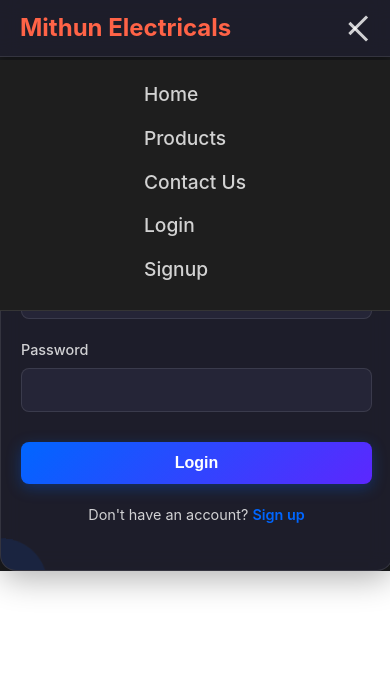
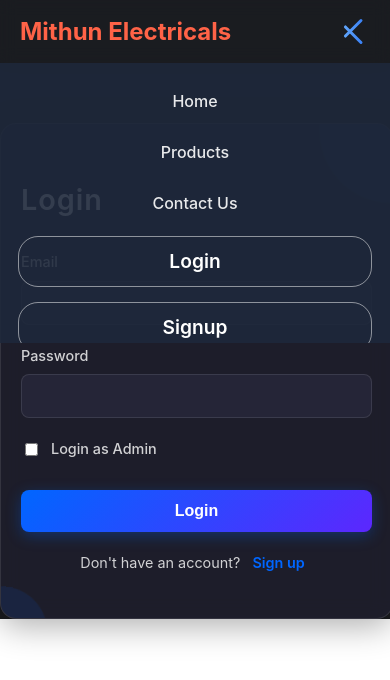
Before and after one commit to Pradheep-S/inventory-manager, a React (Vite) app in the folder client/: page /login in a window 390 px wide. Both pictures are taken after a click on the element 357 px from the left and 28 px from the top of the page. Shown: the top 680 px of the page. Built offline with nearby package versions, Linux system fonts and the light colour scheme.

Commit message:
Update AdminRoute navigation; enhance Login and Signup styles; implement admin login functionality; refactor Navbar for dynamic links

```diff
--- a/client/src/components/AdminRoute.jsx
+++ b/client/src/components/AdminRoute.jsx
@@ -45,7 +45,7 @@ const AdminRoute = ({ children }) => {
   if (user && user.role === "admin") {
     return children;
   } else {
-    return <Navigate to="/" />;
+    return <Navigate to="/login" />;
   }
 };
 
--- a/client/src/components/Navbar.css
+++ b/client/src/components/Navbar.css
@@ -3,33 +3,40 @@
   display: flex;
   justify-content: space-between;
   align-items: center;
-  padding: 10px 20px;
-  background-color: linear-gradient(135deg, #121212 0%, #0a0a0a 100%);
+  padding: 10px 20px; /* Original padding maintained */
+  background: rgba(30, 41, 59, 0.1); /* Transparent background */
+  backdrop-filter: blur(8px); /* Slight blur for glass effect */
   color: white;
   position: sticky;
   top: 0;
   z-index: 1000;
-  box-shadow: 0 4px 8px rgba(0, 0, 0, 0.3);
-  transition: transform 0.3s ease-in-out; /* Smooth transition */
+  box-shadow: 0 4px 12px rgba(0, 0, 0, 0.15);
+  transition: transform 0.4s cubic-bezier(0.4, 0, 0.2, 1);
 }
 
 .navbar.hidden {
-  transform: translateY(-100%); /* Move the navbar out of view */
+  transform: translateY(-100%);
 }
 
 /* Logo */
 .logo {
   font-size: 1.5em;
-    font-weight: bold;
-    color: #ff6347; /* Tomato color for logo */
-    cursor: pointer;
+  font-weight: 700;
+  background: linear-gradient(90deg, #ff6347, #ff6347);
+  -webkit-background-clip: text;
+  background-clip: text;
+  color: transparent;
+  transition: transform 0.3s ease;
+}
+
+.logo:hover {
+  transform: scale(1.03);
 }
 
 /* Nav Links */
 .nav-links {
   display: flex;
   align-items: center;
-    transition: all 0.3s ease;
 }
 
 .nav-links ul {
@@ -41,124 +48,134 @@
 }
 
 .nav-links li {
+  position: relative;
   cursor: pointer;
 }
 
-  .nav-links a {
-    color: white;
+/* Regular nav links with underline effect */
+.nav-links a:not(.auth-link) {
+  color: rgba(255, 255, 255, 0.9);
   text-decoration: none;
   font-size: 1em;
-    transition: color 0.3s ease, transform 0.3s ease;
+  font-weight: 500;
+  padding: 6px 12px;
+  border-radius: 8px;
+  transition: all 0.3s cubic-bezier(0.25, 0.8, 0.25, 1);
+  position: relative;
+  overflow: hidden;
 }
 
-  .nav-links a:hover {
-    color: #ff6347; /* Tomato color for hover effect */
-    transform: translateY(-2px); /* Slight lift effect */
+.nav-links a:not(.auth-link)::after {
+  content: "";
+  position: absolute;
+  bottom: 0;
+  left: 50%;
+  width: 0;
+  height: 2px;
+  background: #ff6347;
+  transition: all 0.3s ease;
+  transform: translateX(-50%);
+}
+
+.nav-links a:not(.auth-link):hover::after {
+  width: 60%;
+}
+
+.nav-links a:not(.auth-link):hover {
+  color: #fff;
+  background: rgba(255, 255, 255, 0.05);
+  transform: translateY(-1px);
+}
+
+/* Aesthetic Login/Signup Links */
+.auth-link {
+  padding: 6px 16px;
+  border-radius: 20px;
+  font-weight: 600;
+  transition: all 0.3s ease;
+}
+
+.login-link {
+  background: transparent;
+  color: #ffffff;
+  border: 1px solid rgba(255, 255, 255, 0.5);
+}
+
+.login-link:hover {
+  border-color: #ffffff;
+  box-shadow: 0 0 8px rgba(255, 255, 255, 0.3);
+  transform: translateY(-2px);
+  animation: pulse 0.6s infinite alternate;
+  color: #ff6347;
+}
+
+.signup-link {
+  background: transparent;
+  color: #ffffff;
+  border: 1px solid rgba(255, 255, 255, 0.5);
+}
+
+.signup-link:hover {
+  border-color: #ffffff;
+  box-shadow: 0 0 8px rgba(255, 255, 255, 0.3);
+  transform: translateY(-2px);
+  animation: pulse 0.6s infinite alternate;
+  color: #ff6347;
+}
+
+/* Logout Button */
+.logout-btn {
+  background: linear-gradient(90deg, #f87171, #ef4444);
+  color: white;
+  border: none;
+  padding: 6px 16px;
+  border-radius: 20px;
+  font-size: 1em;
+  font-weight: 600;
+  cursor: pointer;
+  position: relative;
+  overflow: hidden;
+  transition: all 0.3s cubic-bezier(0.25, 0.8, 0.25, 1);
+}
+
+.logout-btn::before {
+  content: "";
+  position: absolute;
+  top: 50%;
+  left: 50%;
+  width: 0;
+  height: 0;
+  background: rgba(255, 255, 255, 0.2);
+  border-radius: 50%;
+  transform: translate(-50%, -50%);
+  transition: width 0.4s ease, height 0.4s ease;
+}
+
+.logout-btn:hover::before {
+  width: 200%;
+  height: 200%;
+}
+
+.logout-btn:hover {
+  transform: scale(1.05);
 }
 
 /* Profile Icon */
 .profile-icon {
-    font-size: 1.2em;
-    transition: transform 0.3s ease;
+  padding: 6px 12px;
+  background: rgba(255, 255, 255, 0.05);
+  border-radius: 20px;
+  transition: all 0.3s ease;
 }
 
 .profile-icon span {
-    filter: brightness(2); /* Darken the emoji */
-    display: inline-block;
-    transition: filter 0.3s ease;
+  color: #ff6347;
+  font-weight: 600;
 }
 
-  .profile-icon:hover span {
-    filter: brightness(3); /* Brighten on hover */
-    transform: scale(1.1); /* Slight zoom effect */
-  }
-  /* Hamburger Menu */
-  .hamburger {
-    display: none;
-    flex-direction: column;
-    cursor: pointer;
-  }
-
-  .bar {
-    width: 25px;
-    height: 3px;
-    background-color: white;
-    margin: 4px 0;
-    transition: all 0.3s ease;
-  }
-
-  /* Hamburger Animation */
-  .bar.change:nth-child(1) {
-    transform: rotate(-45deg) translate(-5px, 6px);
-  }
-
-  .bar.change:nth-child(2) {
-    opacity: 0;
-  }
-
-  .bar.change:nth-child(3) {
-    transform: rotate(45deg) translate(-5px, -6px);
-  }
-
-  /* Responsive Design */
-  @media (max-width: 768px) {/* Navbar Container */
-    .navbar {
-      display: flex;
-      justify-content: space-between;
-      align-items: center;
-      padding: 10px 20px;
-      background: rgba(30, 30, 46, 0.8); /* Semi-transparent dark background */
-      backdrop-filter: blur(10px); /* Blur effect */
-      color: white;
-      position: sticky;
-      top: 0;
-      z-index: 1000;
-      box-shadow: 0 4px 8px rgba(0, 0, 0, 0.3);
-      border-bottom: 1px solid rgba(255, 255, 255, 0.1); /* Subtle border */
-    }
-
-    /* Logo */
-    .logo {
-      font-size: 1.5em;
-      font-weight: bold;
-      color: #ff6347; /* Blue color for logo */
-      cursor: pointer;
-      transition: color 0.3s ease;
-    }
-
-    .logo:hover {
-      color: #ff6347; /* Gradient end color on hover */
-    }
-
-    /* Nav Links */
-    .nav-links {
-      display: flex;
-      align-items: center;
-      transition: all 0.3s ease;
-    }
-
-    .nav-links ul {
-      list-style: none;
-      display: flex;
-      gap: 20px;
-      margin: 0;
-      padding: 0;
-    }
-
-    .nav-links li {
-      cursor: pointer;
-    }
-
-    .nav-links a {
-      color: rgba(255, 255, 255, 0.8); /* Semi-transparent text */
-      text-decoration: none;
-      font-size: 1em;
-      transition: color 0.3s ease, transform 0.3s ease;
-    }
-
-    .nav-links a:hover {
-      color: #ff6347; /* Blue color for hover effect */
-      transform: translateY(-2px); /* Slight lift effect */
+.profile-icon:hover {
+  background: rgba(96, 165, 250, 0.1);
+  transform: scale(1.05);
 }
 
 /* Hamburger Menu */
@@ -166,23 +183,25 @@
   display: none;
   flex-direction: column;
   cursor: pointer;
+  padding: 5px;
 }
 
 .bar {
   width: 25px;
   height: 3px;
-      background-color: rgba(255, 255, 255, 0.8); /* Semi-transparent bars */
+  background: linear-gradient(90deg, #60a5fa, #3b82f6);
   margin: 4px 0;
-      transition: all 0.3s ease;
+  border-radius: 3px;
+  transition: all 0.4s cubic-bezier(0.68, -0.55, 0.27, 1.55);
 }
 
-    /* Hamburger Animation */
 .bar.change:nth-child(1) {
   transform: rotate(-45deg) translate(-5px, 6px);
 }
 
 .bar.change:nth-child(2) {
   opacity: 0;
+  transform: translateX(20px);
 }
 
 .bar.change:nth-child(3) {
@@ -191,67 +210,88 @@
 
 /* Responsive Design */
 @media (max-width: 768px) {
+  .navbar {
+    padding: 10px 20px; /* Original padding maintained */
+    background: rgba(30, 41, 59, 0.1); /* Transparent background */
+    backdrop-filter: blur(8px);
+  }
+
   .hamburger {
     display: flex;
   }
 
   .nav-links {
     position: absolute;
-        top: 60px;
-        right: 0;
+    top: 100%;
+    left: 0;
     width: 100%;
-        background: rgba(30, 30, 46, 0.95); /* Semi-transparent dark background */
-        backdrop-filter: blur(10px); /* Blur effect */
+    background: rgba(30, 41, 59, 0.9); /* Slightly less transparent for mobile */
+    backdrop-filter: blur(10px);
     flex-direction: column;
     align-items: center;
     height: 0;
     overflow: hidden;
-        transition: height 0.3s ease;
-        border-bottom: 1px solid rgba(255, 255, 255, 0.1); /* Subtle border */
+    transition: height 0.4s ease, opacity 0.3s ease;
+    opacity: 0;
   }
 
   .nav-links.active {
-        height: 250px; /* Adjust height based on content */
+    height: 280px;
+    opacity: 1;
   }
 
   .nav-links ul {
     flex-direction: column;
     gap: 15px;
     padding: 20px 0;
+    width: 100%;
+    text-align: center;
   }
 
-      .nav-links a {
+  .nav-links a,
+  .logout-btn {
     font-size: 1.2em;
+    padding: 10px 20px;
+    width: 80%;
+    margin: 0 auto;
+    display: block;
+  }
+
+  .auth-link,
+  .logout-btn {
+    width: 60%;
+  }
+
+  .profile-icon {
+    width: 60%;
+    margin: 10px auto;
+    padding: 8px 15px;
+  }
+
+  .nav-links.active li {
+    animation: slideIn 0.3s ease forwards;
+    animation-delay: calc(0.1s * var(--i));
   }
 }
-    .hamburger {
-      display: flex;
+
+/* Slide-in Animation */
+@keyframes slideIn {
+  from {
+    opacity: 0;
+    transform: translateY(15px);
+  }
+  to {
+    opacity: 1;
+    transform: translateY(0);
+  }
 }
 
-    .nav-links {
-      position: absolute;
-      top: 60px;
-      right: 0;
-      width: 100%;
-      background-color: #1e1e1e;
-      flex-direction: column;
-      align-items: center;
-      height: 0;
-      overflow: hidden;
-      transition: height 0.3s ease;
+/* Pulse Animation for Login/Signup */
+@keyframes pulse {
+  from {
+    box-shadow: 0 0 8px rgba(255, 255, 255, 0.3);
   }
-
-    .nav-links.active {
-      height: 250px; /* Adjust height based on content */
-    }
-
-    .nav-links ul {
-      flex-direction: column;
-      gap: 15px;
-      padding: 20px 0;
-    }
-
-    .nav-links a {
-      font-size: 1.2em;
+  to {
+    box-shadow: 0 0 12px rgba(255, 255, 255, 0.5);
   }
 }
--- a/client/src/components/Navbar.jsx
+++ b/client/src/components/Navbar.jsx
@@ -1,6 +1,6 @@
 import { Link, useNavigate } from "react-router-dom";
 import { useState, useEffect } from "react";
-import { jwtDecode } from "jwt-decode"; // Use named import instead of default
+import { jwtDecode } from "jwt-decode";
 import "./Navbar.css";
 
 const Navbar = () => {
@@ -13,7 +13,7 @@ const Navbar = () => {
   useEffect(() => {
     const token = localStorage.getItem("token");
     if (token) {
-      const decoded = jwtDecode(token); // Use named import
+      const decoded = jwtDecode(token);
       setUser(decoded);
     }
   }, []);
@@ -49,44 +49,46 @@ const Navbar = () => {
       <div className="logo">Mithun Electricals</div>
       <div className={`nav-links ${isMenuOpen ? "active" : ""}`}>
         <ul>
-          <li>
-            <Link to="/" onClick={() => setIsMenuOpen(false)}>
-              Home
-            </Link>
-          </li>
-          <li>
-            <Link to="/products" onClick={() => setIsMenuOpen(false)}>
-              Products
-            </Link>
-          </li>
-          <li>
-            <Link to="/contact" onClick={() => setIsMenuOpen(false)}>
-              Contact Us
-            </Link>
-          </li>
+          {[
+            { to: "/", text: "Home" },
+            { to: "/products", text: "Products" },
+            { to: "/contact", text: "Contact Us" },
+            ...(user ? [{ to: "/admin/dashboard", text: "Admin" }] : []),
+          ].map((item, index) => (
+            <li key={index} style={{ "--i": index }}>
+              <Link to={item.to} onClick={() => setIsMenuOpen(false)}>
+                {item.text}
+              </Link>
+            </li>
+          ))}
           {user ? (
             <>
-              <li>
-                <Link to="/admin/dashboard" onClick={() => setIsMenuOpen(false)}>
-                  Admin
-                </Link>
+              <li style={{ "--i": 4 }}>
+                <button className="logout-btn" onClick={handleLogout}>
+                  Logout
+                </button>
               </li>
-              <li>
-                <button onClick={handleLogout}>Logout</button>
-              </li>
-              <li className="profile-icon">
+              <li className="profile-icon" style={{ "--i": 5 }}>
                 <span>{user.username}</span>
               </li>
             </>
           ) : (
             <>
-              <li>
-                <Link to="/login" onClick={() => setIsMenuOpen(false)}>
+              <li style={{ "--i": 3 }}>
+                <Link
+                  to="/login"
+                  className="auth-link login-link"
+                  onClick={() => setIsMenuOpen(false)}
+                >
                   Login
                 </Link>
               </li>
-              <li>
-                <Link to="/signup" onClick={() => setIsMenuOpen(false)}>
+              <li style={{ "--i": 4 }}>
+                <Link
+                  to="/signup"
+                  className="auth-link signup-link"
+                  onClick={() => setIsMenuOpen(false)}
+                >
                   Signup
                 </Link>
               </li>
--- a/client/src/pages/Login.css
+++ b/client/src/pages/Login.css
@@ -43,6 +43,12 @@
   display: flex;
   flex-direction: column;
   gap: 8px;
+}
+
+.login-checkbox {
+  flex-direction: row;
+  align-items: center;
+  gap: 10px;
 }
 
 .login-label {
@@ -98,13 +104,40 @@
   text-decoration: none;
   font-weight: 600;
   transition: all 0.3s ease;
+  padding: 4px 8px;
+  border-radius: 4px;
 }
 
 .login-signup-link:hover {
-  text-decoration: underline;
+  background: rgba(0, 102, 255, 0.1);
+  text-decoration: none;
 }
 
-/* Add animated shape background elements to match the home theme */
+/* Navigation Enhancement */
+.login-nav-container {
+  display: flex;
+  justify-content: space-between;
+  margin-bottom: 20px;
+}
+
+.login-nav-link {
+  color: #0066ff;
+  text-decoration: none;
+  font-weight: 600;
+  padding: 8px 16px;
+  border-radius: 8px;
+  transition: all 0.3s ease;
+}
+
+.login-nav-link.active {
+  background: rgba(0, 102, 255, 0.2);
+}
+
+.login-nav-link:hover {
+  background: rgba(0, 102, 255, 0.1);
+}
+
+/* Animated background elements */
 .login-container::before {
   content: '';
   position: absolute;
@@ -132,18 +165,10 @@
 }
 
 @keyframes float-rotate-scale {
-  0%, 100% {
-    transform: translateY(0) rotate(0) scale(1);
-  }
-  25% {
-    transform: translateY(-20px) rotate(45deg) scale(1.1);
-  }
-  50% {
-    transform: translateY(0) rotate(90deg) scale(1);
-  }
-  75% {
-    transform: translateY(20px) rotate(135deg) scale(0.9);
-  }
+  0%, 100% { transform: translateY(0) rotate(0) scale(1); }
+  25% { transform: translateY(-20px) rotate(45deg) scale(1.1); }
+  50% { transform: translateY(0) rotate(90deg) scale(1); }
+  75% { transform: translateY(20px) rotate(135deg) scale(0.9); }
 }
 
 /* Responsive styling */
--- a/client/src/pages/Login.jsx
+++ b/client/src/pages/Login.jsx
@@ -6,16 +6,28 @@ import "./Login.css";
 const Login = () => {
   const [email, setEmail] = useState("");
   const [password, setPassword] = useState("");
+  const [isAdminLogin, setIsAdminLogin] = useState(false);
   const [error, setError] = useState("");
   const navigate = useNavigate();
 
   const handleLogin = async (e) => {
     e.preventDefault();
     try {
-      const res = await axios.post("http://localhost:5000/api/auth/login", { email, password });
+      const endpoint = isAdminLogin
+        ? "http://localhost:5000/api/auth/admin-login"
+        : "http://localhost:5000/api/auth/login";
+
+      const res = await axios.post(endpoint, { email, password });
       localStorage.setItem("token", res.data.token);
-      localStorage.setItem("user", JSON.stringify(res.data.user)); // Store user details
-      navigate("/"); // Navigate to the home page
+      localStorage.setItem("user", JSON.stringify(res.data.user));
+
+      if (isAdminLogin && res.data.user.role === "admin") {
+        localStorage.setItem("isAdmin", "true");
+        navigate("/admin/dashboard"); // Redirect to admin dashboard
+      } else {
+        localStorage.setItem("isAdmin", "false"); // Ensure isAdmin is false for regular users
+        navigate("/"); // Redirect to home page for regular users
+      }
       window.location.reload();
     } catch (err) {
       setError(err.response?.data?.error || "Invalid credentials");
@@ -49,7 +61,18 @@ const Login = () => {
             required
           />
         </div>
-        <button type="submit" className="login-button">Login</button>
+        <div className="login-form-group login-checkbox">
+          <input
+            type="checkbox"
+            id="adminLogin"
+            checked={isAdminLogin}
+            onChange={() => setIsAdminLogin(!isAdminLogin)}
+          />
+          <label htmlFor="adminLogin" className="login-label">Login as Admin</label>
+        </div>
+        <button type="submit" className="login-button">
+          {isAdminLogin ? "Admin Login" : "Login"}
+        </button>
       </form>
       <p className="login-signup-text">
         Don&apos;t have an account? <Link to="/signup" className="login-signup-link">Sign up</Link>
```
Also changed, not shown: client/src/pages/Signup.css (+29 -14 lines), 1 other file (tests, documents, lock files or other folders). Lines whose indentation alone changed are shown as unchanged.
